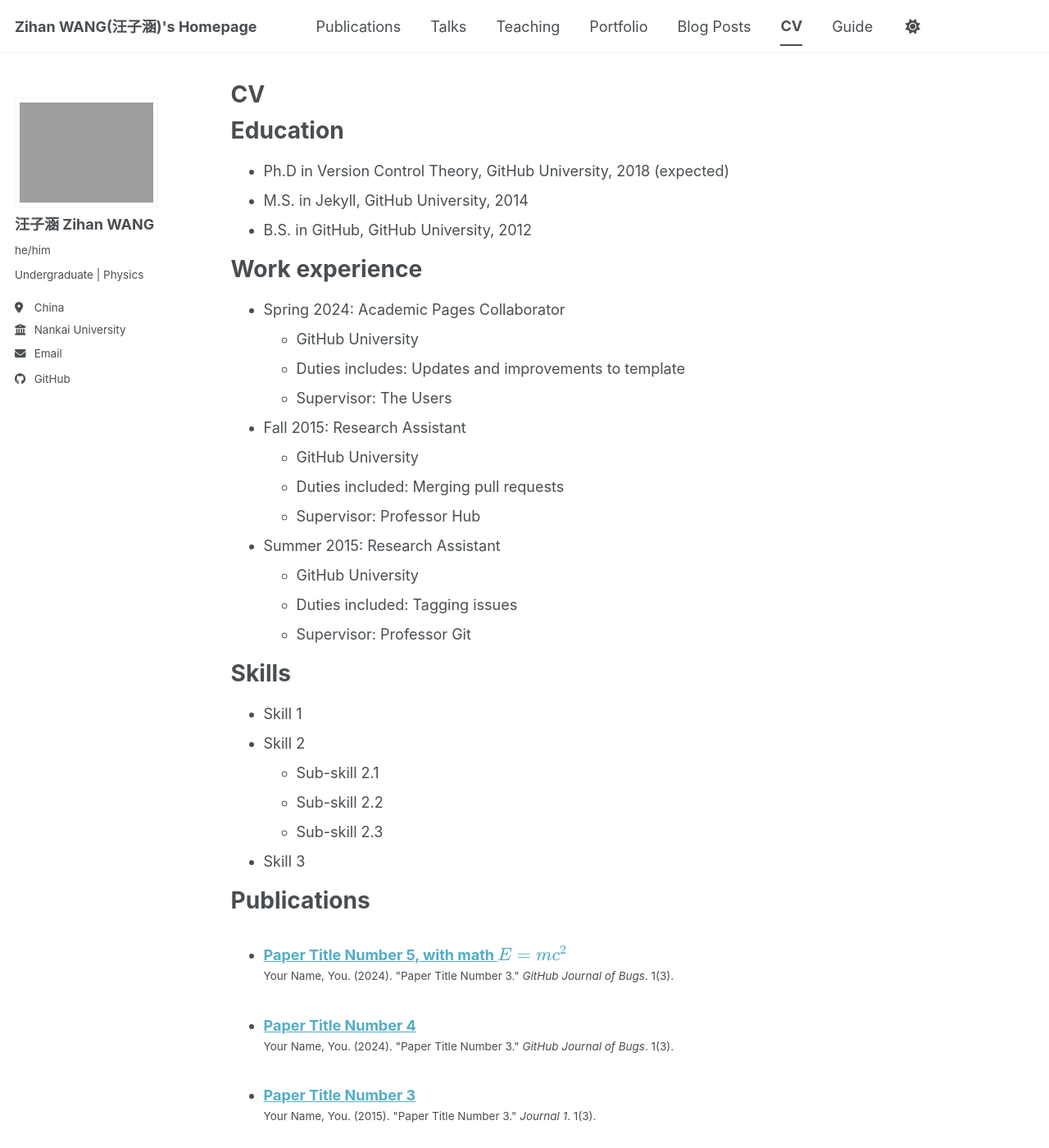
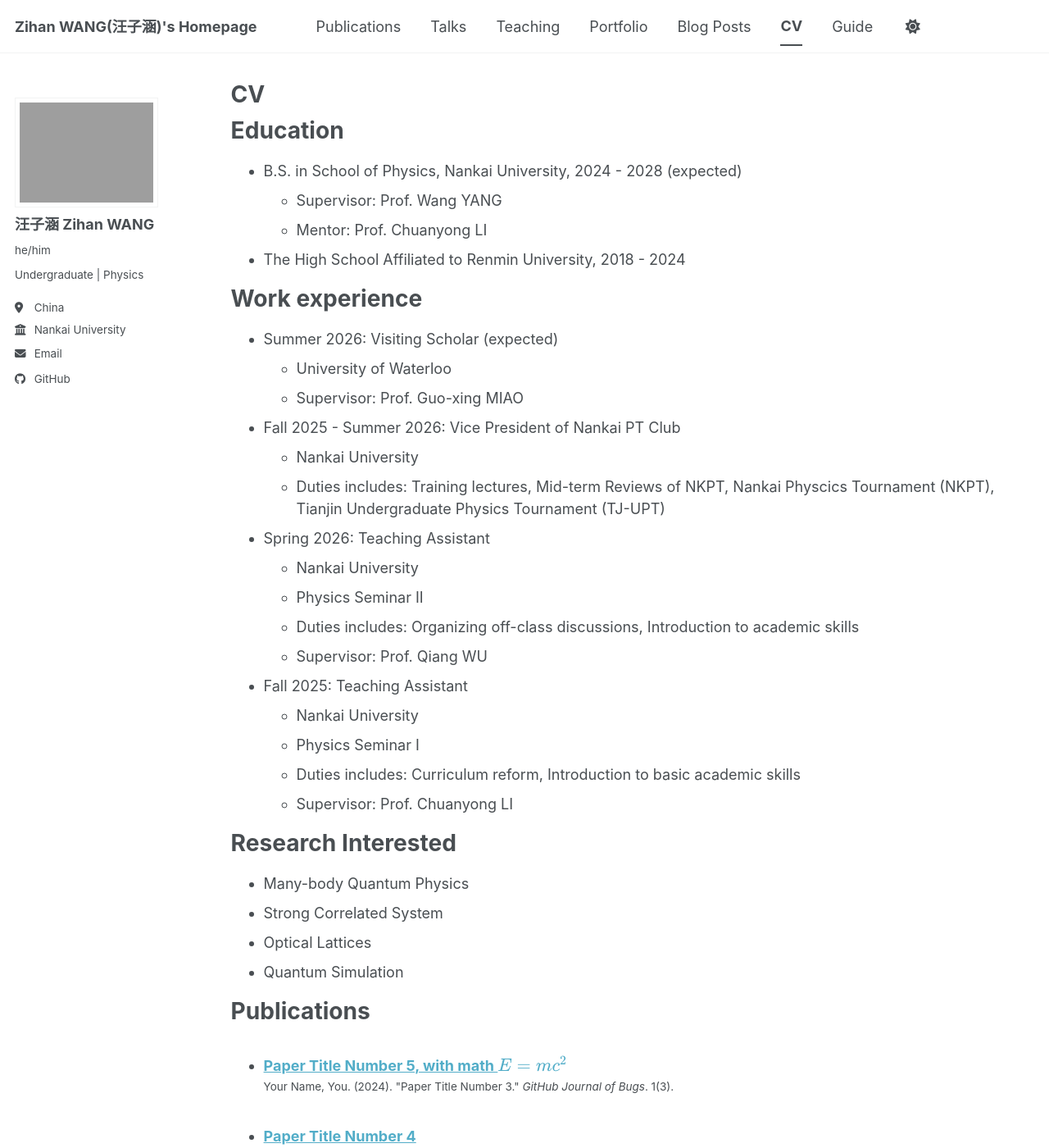
Before and after one commit to zhwang6626/zhwang6626.github.io, a Jekyll site: the page built from _pages/cv.md, in a window 1280 px wide and 1400 px high. Shown: the whole window at 82% size. Built offline with Jekyll 4.4.1, drawn with Linux system fonts in a browser that asks for light colours; a script bundle is joined from its source files by our own code; library files that are not in the unit come from our copies.

Commit message:
Update cv.md

```diff
--- a/_pages/cv.md
+++ b/_pages/cv.md
@@ -11,35 +11,36 @@ redirect_from:
 
 Education
 ======
-* Ph.D in Version Control Theory, GitHub University, 2018 (expected)
-* M.S. in Jekyll, GitHub University, 2014
-* B.S. in GitHub, GitHub University, 2012
+* B.S. in School of Physics, Nankai University, 2024 - 2028 (expected)
+  * Supervisor: Prof. Wang YANG
+  * Mentor: Prof. Chuanyong LI
+* The High School Affiliated to Renmin University, 2018 - 2024
 
 Work experience
 ======
-* Spring 2024: Academic Pages Collaborator
-  * GitHub University
-  * Duties includes: Updates and improvements to template
-  * Supervisor: The Users
+* Summer 2026: Visiting Scholar (expected)
+  * University of Waterloo
+  * Supervisor: Prof. Guo-xing MIAO
+* Fall 2025 - Summer 2026: Vice President of Nankai PT Club
+  * Nankai University
+  * Duties includes: Training lectures, Mid-term Reviews of NKPT, Nankai Physcics Tournament (NKPT), Tianjin Undergraduate Physics Tournament (TJ-UPT)
+* Spring 2026: Teaching Assistant
+  * Nankai University
+  * Physics Seminar II
+  * Duties includes: Organizing off-class discussions, Introduction to academic skills
+  * Supervisor: Prof. Qiang WU
+* Fall 2025: Teaching Assistant
+  * Nankai University
+  * Physics Seminar I
+  * Duties includes: Curriculum reform, Introduction to basic academic skills
+  * Supervisor: Prof. Chuanyong LI
 
-* Fall 2015: Research Assistant
-  * GitHub University
-  * Duties included: Merging pull requests
-  * Supervisor: Professor Hub
-
-* Summer 2015: Research Assistant
-  * GitHub University
-  * Duties included: Tagging issues
-  * Supervisor: Professor Git
-
-Skills
+Research Interested
 ======
-* Skill 1
-* Skill 2
-  * Sub-skill 2.1
-  * Sub-skill 2.2
-  * Sub-skill 2.3
-* Skill 3
+* Many-body Quantum Physics
+* Strong Correlated System
+* Optical Lattices
+* Quantum Simulation
 
 Publications
 ======
```
